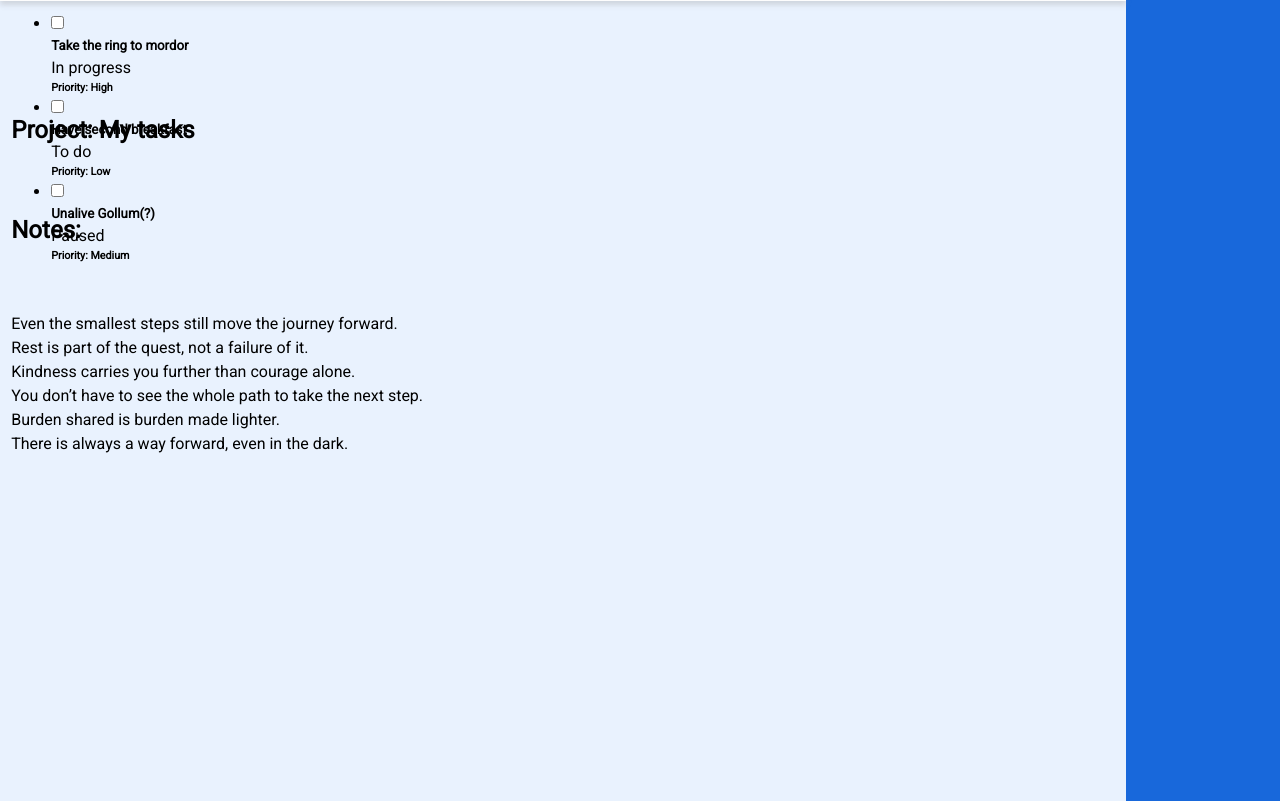
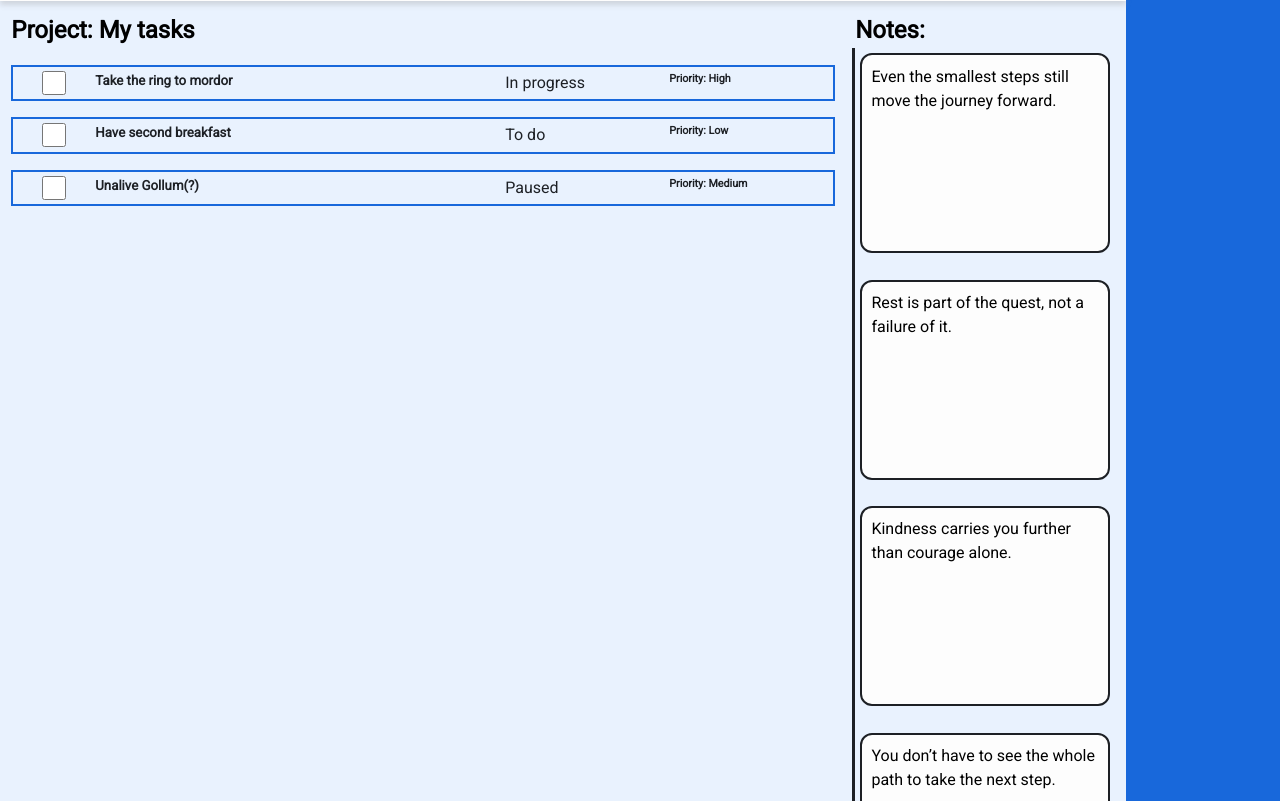
Before and after one commit to mp-v99/Todo-List, a website built with webpack: page src/index.html in a window 1280 px wide. Shown: the part 92-893 px from the top of the page. Built offline with nearby package versions, Linux system fonts and the light colour scheme.

Commit message:
feat: style activeProject and notes grid

```diff
--- a/src/styles.css
+++ b/src/styles.css
@@ -182,7 +182,10 @@ html *::-webkit-scrollbar {
     overflow-y: auto;
 
 
-
+    padding-left: 1%;
+    padding-top: 1%;
+    padding-right: 1%;
+    padding-bottom: 3%;
 }
 
 /* Articles Layout: */
@@ -259,15 +262,76 @@ html *::-webkit-scrollbar {
 #active_project_section {
     flex: 1;
     display: grid;
+    grid-template-columns: 90fr 10fr;
+    grid-auto-rows: 10fr 90fr;
+
+}
+
+/* position project header */
+
+#active_project_section>h1 {
+    grid-column: 1 / 2;
+    grid-row: 1 / 2;
+}
+
+/* position notes header */
+
+#active_project_section>h2 {
+    grid-column: 2 / 3;
+    grid-row: 1 / 2;
+}
+
+.todos_list {
+    grid-column: 1 / 2;
+    grid-row: 2 / 3;
+    display: grid;
+
     grid-template-columns: 1fr;
     grid-auto-rows: minmax(50px, 100px);
 
-    padding: 1%;
+    background-color: var(--dominant-color);
 
-    background-color: var(--dominant-color);
+    border-right: 0.2rem solid var(--dark-text-color);
+    padding-right: 2%;
+    padding-top: 2%;
+
 }
 
-#active_project_section>ul {
+.notes_grid {
+    grid-column: 2 / 3;
+    grid-row: 2 / 3;
+
+    flex: 1;
+    display: grid;
+    grid-template-columns: repeat(auto-fill, minmax(260px, 1fr));
+    grid-auto-rows: minmax(200px, 220px);
+
+    grid-auto-flow: row;
+
+    gap: 2%;
+
+    padding-left: 2%;
+    padding-top: 2%;
+
+
+}
+
+.notes_grid>article {
+    display: flex;
+
+    padding: 3.5%;
+
+    background: var(--dominant-secondary-color);
+
+    border-radius: 12px;
+
+    width: clamp(150px, 100%, 250px);
+    height: 200px;
+
+    border: 2px solid var(--dark-text-color);
+}
+
+.todos_list>ul {
     gap: 1rem;
 
     padding: 0;
@@ -276,7 +340,7 @@ html *::-webkit-scrollbar {
 }
 
 
-#active_project_section>ul>li {
+.todos_list>ul>li {
     background-color: var(--dominant-color);
     border: 2px solid var(--theme-color);
     color: var(--dark-text-color);
@@ -285,14 +349,16 @@ html *::-webkit-scrollbar {
     display: grid;
     align-content: center;
 
-    grid-template-columns: 5fr 50fr 25fr 20fr;
+    grid-template-columns: 10fr 50fr 20fr 20fr;
 
     height: fit-content;
+    min-width: 354px;
 
-    padding: 1.5px;
+    padding-top: 0.5%;
+    padding-bottom: 0.5%;
 }
 
-#active_project_section>ul>li>input[type="checkbox"] {
+.todos_list>ul>li>input[type="checkbox"] {
     outline: none;
     border: none;
     /* appearance: none; */
@@ -301,14 +367,14 @@ html *::-webkit-scrollbar {
 
 }
 
-#active_project_section>ul>li>h5 {
+.todos_list>ul>li>h5 {
     grid-column: 2 / 3;
 }
 
-#active_project_section>ul>li>p{
+.todos_list>ul>li>p{
     grid-column: 3 / 4;
 }
 
-#active_project_section>ul>li>h6{
+.todos_list>ul>li>h6{
     grid-column: 4 / 5;
 }
```
